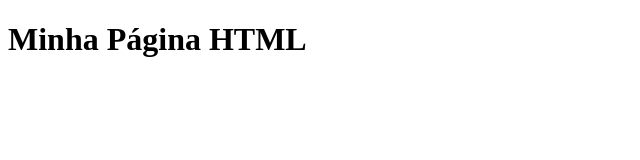
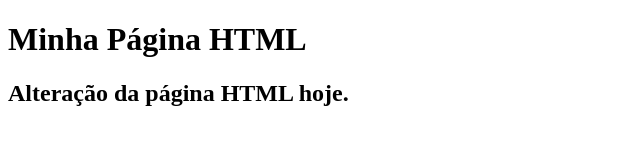
Before and after one commit to PatriciaMedMot/gama-no-github, a plain HTML site: page index.html in a window 1280 px wide. Shown: the whole page, without its empty margins (0-640 px from the left). Drawn offline with Linux system fonts and the light colour scheme.

Commit message:
arquivo index.html atualizado novamente

```diff
--- a/index.html
+++ b/index.html
@@ -10,6 +10,7 @@
 
 <body>
     <h1>Minha Página HTML</h1>
+    <h2>Alteração da página HTML hoje.</h2>
 </body>
 
 </html>
```
